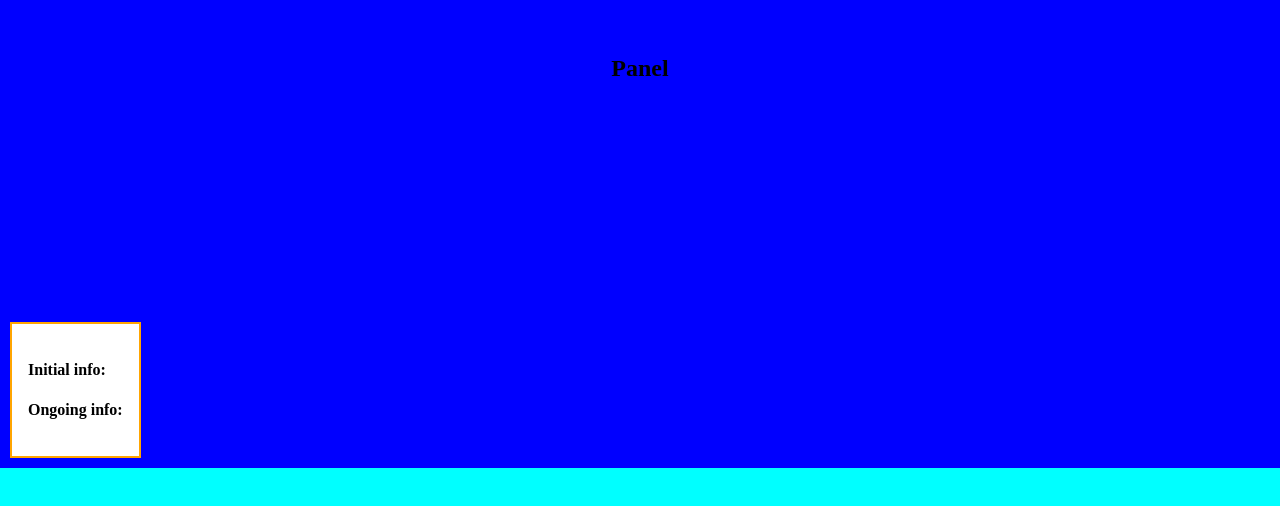
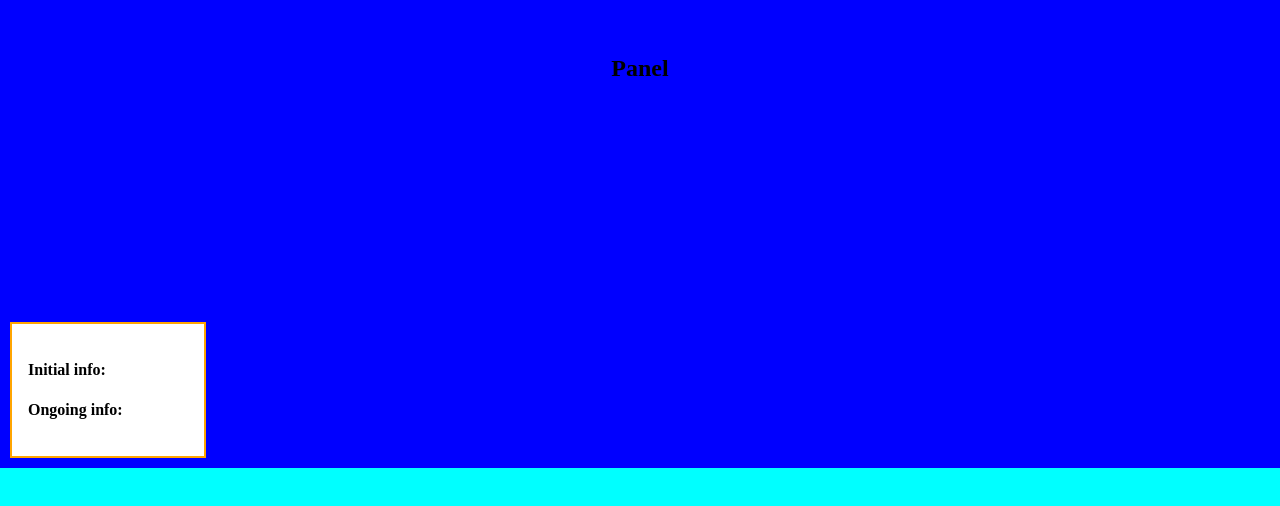
Before and after one commit to smwoll/test-scrollsnap, a website built with Vite: page src/index.html in a window 1280 px wide. Shown: the part 332-838 px from the top of the page. Built offline with nearby package versions, Linux system fonts and the light colour scheme.

Commit message:
min ch width debug

```diff
--- a/src/styles.scss
+++ b/src/styles.scss
@@ -42,6 +42,7 @@ body {
   background-color: white;
   border: 2px solid orange;
   padding: 1rem;
+  min-width: 20ch;
 }
 
 .panel {
```
